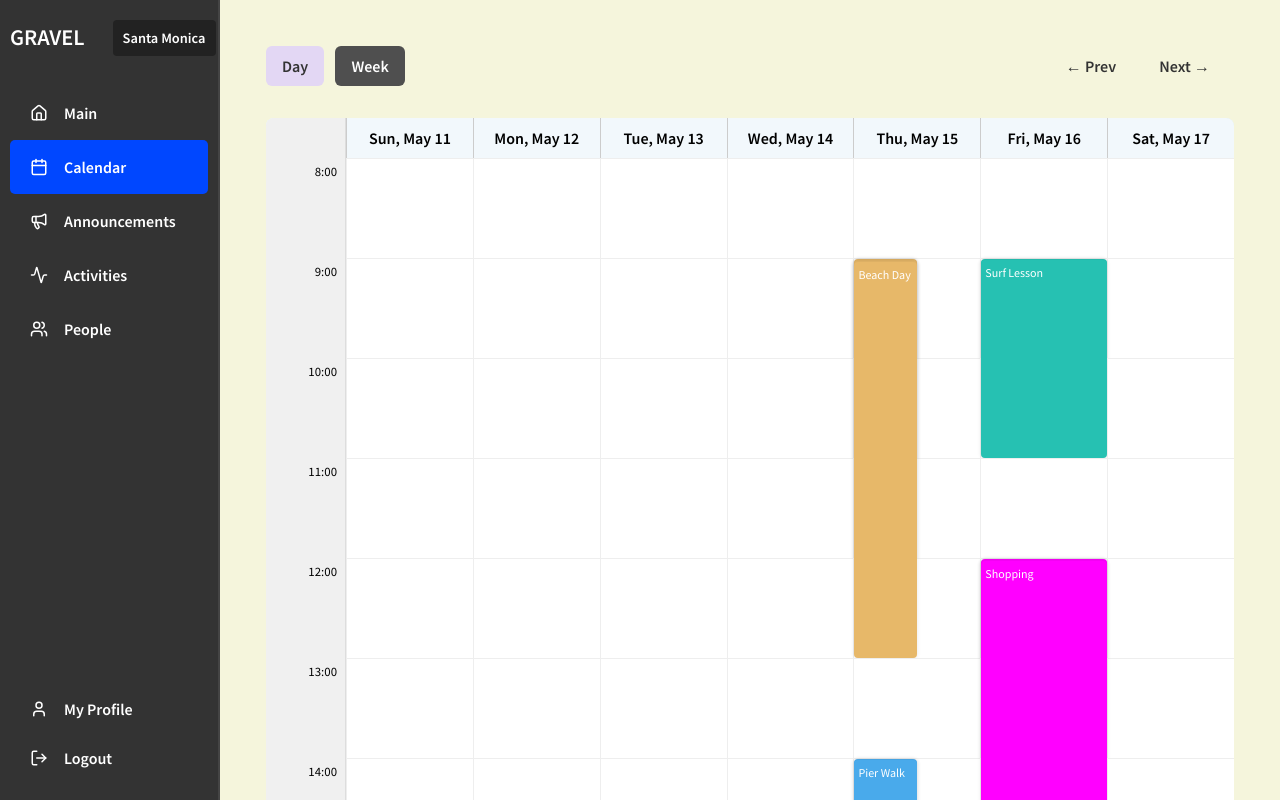
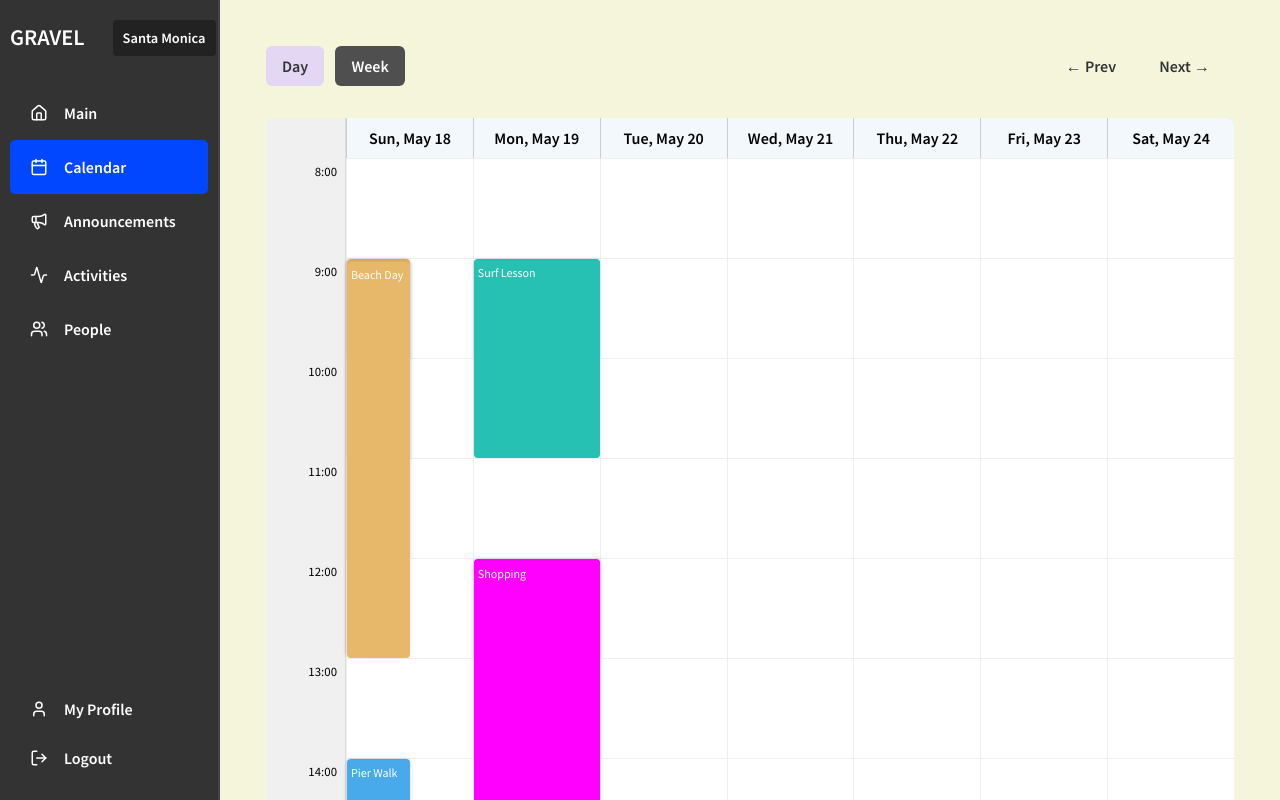
Before and after one commit to karen93shieh/gravel, a SvelteKit app: page /mainPages/calendar in a window 1280 px wide. Shown: the top 800 px of the page. Built offline with nearby package versions, Linux system fonts and the light colour scheme.

Commit message:
fix off by 1 display

```diff
--- a/src/lib/stores/Stores.ts
+++ b/src/lib/stores/Stores.ts
@@ -33,8 +33,8 @@ const allTripData = {
       country: "USA"
     },
     dates: {
-      startDate: "2025-05-15",
-      endDate: "2025-05-20"
+      startDate: "2025-05-17",
+      endDate: "2025-05-22"
     },
     weather: {
       forecast: {
--- a/src/routes/mainPages/calendar/+page.svelte
+++ b/src/routes/mainPages/calendar/+page.svelte
@@ -41,14 +41,28 @@
     if (!currentTrip || !tripDates.startDate) return [];
 
     const defaults = tripDefaultActivities[currentTrip] || [];
-    const day2 = new Date(tripDates.startDate);
+    // const day2 = new Date(tripDates.startDate);
+    // day2.setDate(day2.getDate() + 1);
+    const day1 = new Date(tripDates.startDate);
+    day1.setDate(day1.getDate() + 1);
+    const day2 = new Date(day1);
     day2.setDate(day2.getDate() + 1);
 
+    // return defaults.map(activity => {
+    //   const activityDate = activity.dateOffset === 1 ?
+    //     new Date(day2) :
+    //     new Date(tripDates.startDate);
+
+    //   return {
+    //     title: activity.title,
+    //     date: activityDate,
+    //     startHour: activity.startHour,
+    //     endHour: activity.endHour,
+    //     color: activity.color
+    //   };
+    // });
     return defaults.map(activity => {
-      const activityDate = activity.dateOffset === 1 ?
-        new Date(day2) :
-        new Date(tripDates.startDate);
-
+      const activityDate = activity.dateOffset === 1 ? new Date(day2) : new Date(day1);
       return {
         title: activity.title,
         date: activityDate,
@@ -81,11 +95,13 @@
           tripDates.startDate = new Date(data.dates.startDate);
           tripDates.endDate = new Date(data.dates.endDate);
           startDate = new Date(tripDates.startDate);
+          startDate.setDate(startDate.getDate() + 1); // Fix off-by-one display
 
           const savedActivities = JSON.parse(localStorage.getItem(`calendarActivities-${currentTrip}`)) || [];
           activities = savedActivities.map(activity => ({
             ...activity,
-            date: new Date(activity.date),
+            // date: new Date(activity.date),
+            date: new Date(new Date(activity.date).setDate(new Date(activity.date).getDate() + 1)), // Adjust date to next day
           }));
 
           // Only add defaults if no saved activities exist
```
